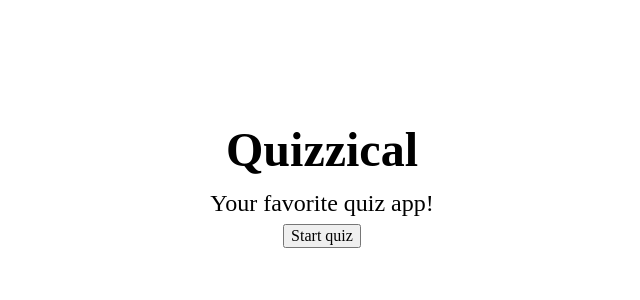
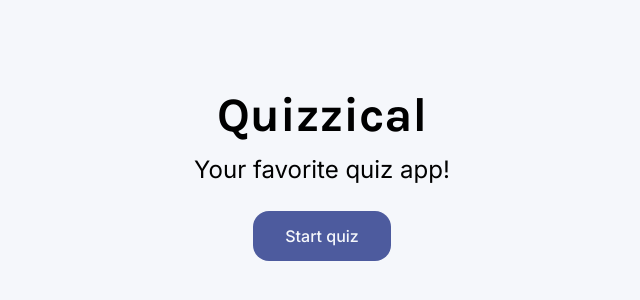
Before and after one commit to d-skowronski/Quizzical, a React (Vite) app: page / in a window 1280 px wide. Shown: the part 218-518 px from the top of the page, without its empty margins (318-958 px from the left). Built offline with nearby package versions, Linux system fonts and the light colour scheme.

Commit message:
added global css styles

```diff
--- a/index.html
+++ b/index.html
@@ -1,5 +1,9 @@
 <html>
-    <head><link rel="stylesheet" href="https://cdnjs.cloudflare.com/ajax/libs/normalize/8.0.1/normalize.css">
+    <head>
+        <link rel="preconnect" href="https://fonts.googleapis.com">
+        <link rel="preconnect" href="https://fonts.gstatic.com" crossorigin>
+        <link href="https://fonts.googleapis.com/css2?family=Inter:wght@400;500;700&family=Karla:wght@700&display=swap" rel="stylesheet">
+        <link rel="stylesheet" href="https://cdnjs.cloudflare.com/ajax/libs/normalize/8.0.1/normalize.css">
         <link rel="stylesheet" href="src/style.css">
     </head>
     <body>
--- a/src/style.css
+++ b/src/style.css
@@ -1,6 +1,31 @@
 * {
     box-sizing: border-box;
 }
+body {
+    font-family: 'Karla';
+    background: #F5F7FB;
+}
+
+button {
+    border: none;
+    font-style: normal;
+    font-weight: 500;
+    color: #F5F7FB;
+    background: #4d5b9e;
+    font-family: 'Inter';
+    border-radius: 1rem;
+    padding: 1rem;
+    font-size: 1rem;
+    padding-left: 2rem;
+    padding-right: 2rem;
+    cursor: pointer;
+    margin: 1.3rem;
+}
+
+button:hover{
+    background: rgb(99, 113, 187);
+}
+
 .overlay {
     width: 100%;
     height: 100%;
@@ -22,4 +47,5 @@
     font-style: normal;
     font-weight: 400;
     font-size: 1.5rem;
+    font-family: 'Inter';
 }
```
